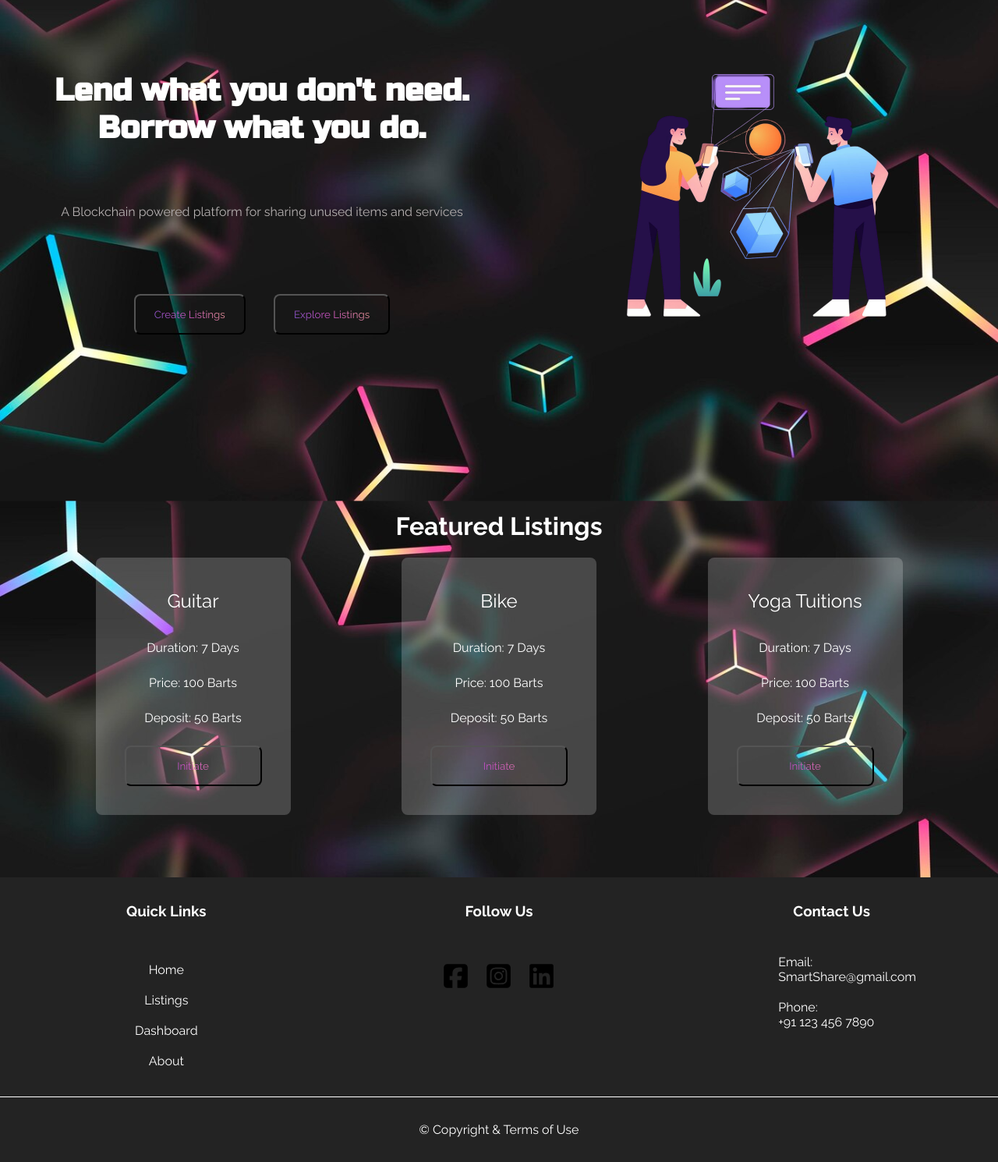
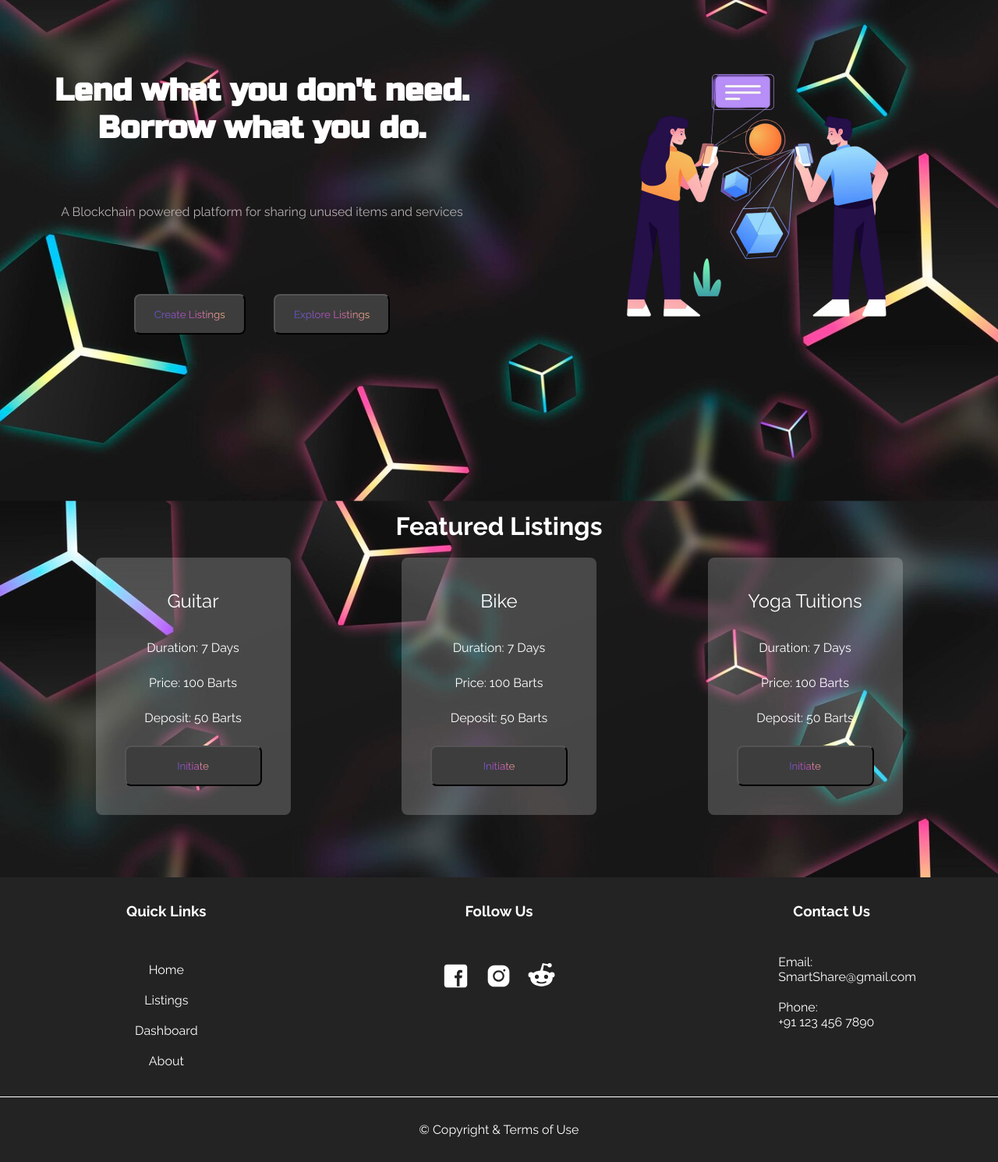
Before and after one commit to Dev-N007/Smart-Share, a plain HTML site: page index.html in a window 1280 px wide. Shown: the part 211-1701 px from the top of the page at 78% size. Drawn offline with nearby package versions, Linux system fonts and the light colour scheme.

Commit message:
Modified some things

```diff
--- a/index.html
+++ b/index.html
@@ -8,6 +8,8 @@
     <link rel="stylesheet" href="style.css">
     <link href="https://fonts.googleapis.com/css2?family=Russo+One&display=swap" rel="stylesheet">
     <link href="https://fonts.googleapis.com/css2?family=Raleway:wght@400;700&display=swap" rel="stylesheet">
+    <link href="https://unpkg.com/aos@next/dist/aos.css" rel="stylesheet">
+
 </head>
 <body>
     <nav class="flex space-around center-cross">
@@ -19,7 +21,7 @@
             <a href="index.html"><li>About</li></a>
         </ul>
         <div id="wallet">
-            <button class="btn" >Connect Wallet</button>
+            <button class="btn" ><span>Connect Wallet</span></button>
         </div>
     </nav>
     <div class="flex space-around center-cross">
@@ -31,36 +33,36 @@
             </h1>
             <p>A Blockchain powered platform for sharing unused items and services</p>
             <div class="btn-holder">
-                <button class="btn">Create Listings</button>
-                <button class="btn">Explore Listings</button>
+                <button class="btn"><span>Create Listings</span></button>
+                <button class="btn"><span>Explore Listings</span></button>
             </div>
         </main>
         <aside>
             <img src="./images/hero.png" alt="Hero Image" height="500px">
         </aside>
     </div>
-    <h1><center>Featured Listings</center></h1>
-    <section class="featured">
-        <div class="holder">
+    <h1 data-aos="fade-up" data-aos-delay="200" data-aos-duration="1000"><center>Featured Listings</center></h1>
+    <section class="featured" data-aos="fade-up" data-aos-delay="200" data-aos-duration="1000">
+        <div class="holder" >
             <h2>Guitar</h2>
             <p>Duration: 7 Days</p>
             <p>Price: 100 Barts</p>
             <p>Deposit: 50 Barts</p>
-            <button class="btn">Initiate</button>
+            <button class="btn"><span>Initiate</span></button>
         </div>
         <div class="holder">
             <h2>Bike</h2>
             <p>Duration: 7 Days</p>
             <p>Price: 100 Barts</p>
             <p>Deposit: 50 Barts</p>
-            <button class="btn">Initiate</button>
+            <button class="btn"><span>Initiate</span></button>
         </div>
         <div class="holder">
             <h2>Yoga Tuitions</h2>
             <p>Duration: 7 Days</p>
             <p>Price: 100 Barts</p>
             <p>Deposit: 50 Barts</p>
-            <button class="btn">Initiate</button>
+            <button class="btn"><span>Initiate</span></button>
         </div>
     </section>
     <footer id="footer">
@@ -77,9 +79,9 @@
             <div class="foot-sec">
                 <h3 class="foothead">Follow Us</h3>
                 <ul id="social-links">
-                    <a href=""><li><svg height="35px" width="35px" xmlns="http://www.w3.org/2000/svg" viewBox="0 0 448 512"><path d="M64 32C28.7 32 0 60.7 0 96V416c0 35.3 28.7 64 64 64h98.2V334.2H109.4V256h52.8V222.3c0-87.1 39.4-127.5 125-127.5c16.2 0 44.2 3.2 55.7 6.4V172c-6-.6-16.5-1-29.6-1c-42 0-58.2 15.9-58.2 57.2V256h83.6l-14.4 78.2H255V480H384c35.3 0 64-28.7 64-64V96c0-35.3-28.7-64-64-64H64z"/></svg></li></a>
-                    <a href=""><li><svg height="35px" width="35px" xmlns="http://www.w3.org/2000/svg" viewBox="0 0 448 512"><path d="M194.4 211.7a53.3 53.3 0 1 0 59.3 88.7 53.3 53.3 0 1 0 -59.3-88.7zm142.3-68.4c-5.2-5.2-11.5-9.3-18.4-12c-18.1-7.1-57.6-6.8-83.1-6.5c-4.1 0-7.9 .1-11.2 .1c-3.3 0-7.2 0-11.4-.1c-25.5-.3-64.8-.7-82.9 6.5c-6.9 2.7-13.1 6.8-18.4 12s-9.3 11.5-12 18.4c-7.1 18.1-6.7 57.7-6.5 83.2c0 4.1 .1 7.9 .1 11.1s0 7-.1 11.1c-.2 25.5-.6 65.1 6.5 83.2c2.7 6.9 6.8 13.1 12 18.4s11.5 9.3 18.4 12c18.1 7.1 57.6 6.8 83.1 6.5c4.1 0 7.9-.1 11.2-.1c3.3 0 7.2 0 11.4 .1c25.5 .3 64.8 .7 82.9-6.5c6.9-2.7 13.1-6.8 18.4-12s9.3-11.5 12-18.4c7.2-18 6.8-57.4 6.5-83c0-4.2-.1-8.1-.1-11.4s0-7.1 .1-11.4c.3-25.5 .7-64.9-6.5-83l0 0c-2.7-6.9-6.8-13.1-12-18.4zm-67.1 44.5A82 82 0 1 1 178.4 324.2a82 82 0 1 1 91.1-136.4zm29.2-1.3c-3.1-2.1-5.6-5.1-7.1-8.6s-1.8-7.3-1.1-11.1s2.6-7.1 5.2-9.8s6.1-4.5 9.8-5.2s7.6-.4 11.1 1.1s6.5 3.9 8.6 7s3.2 6.8 3.2 10.6c0 2.5-.5 5-1.4 7.3s-2.4 4.4-4.1 6.2s-3.9 3.2-6.2 4.2s-4.8 1.5-7.3 1.5l0 0c-3.8 0-7.5-1.1-10.6-3.2zM448 96c0-35.3-28.7-64-64-64H64C28.7 32 0 60.7 0 96V416c0 35.3 28.7 64 64 64H384c35.3 0 64-28.7 64-64V96zM357 389c-18.7 18.7-41.4 24.6-67 25.9c-26.4 1.5-105.6 1.5-132 0c-25.6-1.3-48.3-7.2-67-25.9s-24.6-41.4-25.8-67c-1.5-26.4-1.5-105.6 0-132c1.3-25.6 7.1-48.3 25.8-67s41.5-24.6 67-25.8c26.4-1.5 105.6-1.5 132 0c25.6 1.3 48.3 7.1 67 25.8s24.6 41.4 25.8 67c1.5 26.3 1.5 105.4 0 131.9c-1.3 25.6-7.1 48.3-25.8 67z"/></svg></li></a>
-                    <a href=""><li><svg height="35px" width="35px" xmlns="http://www.w3.org/2000/svg" viewBox="0 0 448 512"><path d="M416 32H31.9C14.3 32 0 46.5 0 64.3v383.4C0 465.5 14.3 480 31.9 480H416c17.6 0 32-14.5 32-32.3V64.3c0-17.8-14.4-32.3-32-32.3zM135.4 416H69V202.2h66.5V416zm-33.2-243c-21.3 0-38.5-17.3-38.5-38.5S80.9 96 102.2 96c21.2 0 38.5 17.3 38.5 38.5 0 21.3-17.2 38.5-38.5 38.5zm282.1 243h-66.4V312c0-24.8-.5-56.7-34.5-56.7-34.6 0-39.9 27-39.9 54.9V416h-66.4V202.2h63.7v29.2h.9c8.9-16.8 30.6-34.5 62.9-34.5 67.2 0 79.7 44.3 79.7 101.9V416z"/></svg></li></a>
+                    <a href=""><li><img src="./images/fb.svg" height="35px"></li></a>
+                    <a href=""><li><img src="./images/insta.svg" height="35px"></li></a>
+                    <a href=""><li><img src="./images/reddit.svg" height="35px"></li></a>
                 </ul>
             </div>
             <div class="foot-sec">
@@ -94,5 +96,9 @@
             <p>© Copyright & Terms of Use </p>
         </div>
     </footer>
+    <script src="https://unpkg.com/aos@next/dist/aos.js"></script>
+    <script>
+        AOS.init();
+    </script>
 </body>
 </html>
--- a/style.css
+++ b/style.css
@@ -54,14 +54,18 @@ nav a{
     margin: 1rem;
     padding:1rem 1.5rem;
     border-radius: 8px;
-    background: linear-gradient(43deg, #4158D0 0%, #C850C0 46%, #FFCC70 100%);
+    background-color:   rgba(61, 61, 61, 1);
+
+}
+.btn span{
+    background: linear-gradient(43deg, #4159d0 0%, #C850C0 50%, #FFCC70 100%);
     -webkit-text-fill-color: transparent;
     background-clip: text;
-    background-color:  rgb(182, 177, 177);
 }
 .btn:hover{
-    background-color: rgb(49, 93, 187);
     cursor: pointer;
+    border:2px solid transparent;
+    border-image: linear-gradient(43deg, #4159d0 0%, #C850C0 50%, #FFCC70 100%) 1;
     transform: scale(1.1);
 }
 .featured{
@@ -101,13 +105,7 @@ nav a{
     background-color: #f0f0f0;
     transform: scale(1.05);
 }
-.holder button{
-    background-color: #007bff;
-    color: #fff;
-}
-.holder button:hover{
-    background-color: #0056b3;
-}
+
 footer{
     margin-top: 10vh;
     margin-right: auto;
```
Also changed, not shown: images/fb.svg (added), images/insta.svg (added), images/reddit.svg (added).
